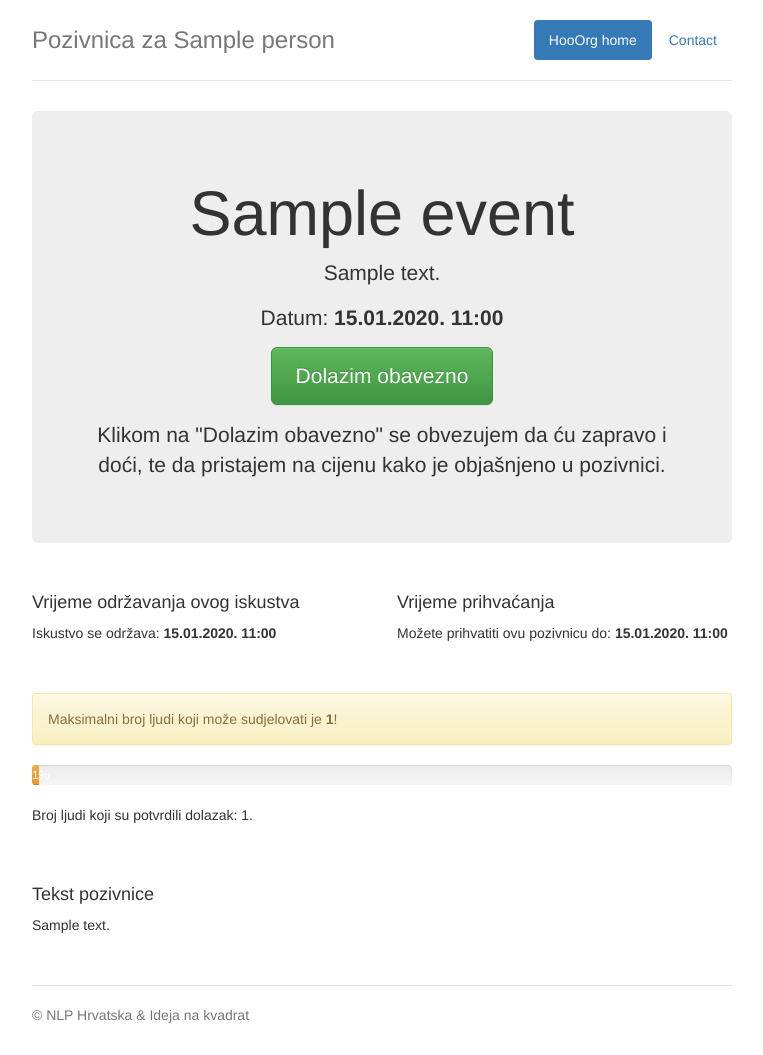
After one commit to ivoras/sova, a Django app: template app/sova/templates/sova/accept.html in a window 1280 px wide. The commit adds this page. Shown: the whole page, without its empty margins (273-1036 px from the left). Run offline with Django 3.2, Linux system fonts and the light colour scheme; tables that the repository leaves empty hold one stand-in row (values such as "Sample post"); the template is opened without the code that fills it: values that come from a table or form of the project are taken from there, most other values are stand-ins (such as "Sample title", 1, 10 or a date in 2020); some libraries are stand-ins or nearby versions.

Commit message:
Shows the accept page

```diff
--- a/app/sova/admin.py
+++ b/app/sova/admin.py
@@ -17,13 +17,13 @@ class ParticipationInline(admin.StackedInline):
     model = Participation
 
 class EventAdmin(admin.ModelAdmin):
-    list_display = ('name', 'date')
+    list_display = ('name', 'mail_prefix', 'date')
     search_fields = ('name',)
     inlines = ( EmailScheduleInline, ParticipationInline )
 
 class EmailScheduleAdmin(admin.ModelAdmin):
-    list_display = ('date', 'event', 'name', 'subject', 'group', 'target', 'sent')
-    list_filter = ('date', 'sent', 'group', 'target')
+    list_display = ('date', 'event', 'name', 'subject', 'type', 'group', 'target', 'sent')
+    list_filter = ('date', 'sent', 'group', 'type', 'target')
     search_fields = ('name', 'group__name', 'event__name', 'target')
 
 class ParticipationAdmin(admin.ModelAdmin):
--- a/app/sova/models.py
+++ b/app/sova/models.py
@@ -33,6 +33,7 @@ class Group(models.Model):
 
 class Event(models.Model):
     name = models.CharField(max_length=100)
+    hype_text = models.TextField()
     mail_prefix = models.CharField(max_length=100, blank=True, null=True)
     header = HTMLField(default="Hi,")
     footer = HTMLField(default="----")
@@ -40,6 +41,7 @@ class Event(models.Model):
     deadline_for_joining = models.DateTimeField(null=True, blank=True)
     schedules = models.ManyToManyField(Group, through='EmailSchedule')
     participations = models.ManyToManyField(Person, through='Participation')
+    max_people = models.IntegerField(blank=True, null=True)
 
     def __str__(self):
         return u"%s %s" % (self.name, timezone.localtime(self.date).strftime('%d.%m.%Y. %H:%M'))
@@ -61,9 +63,17 @@ class EmailSchedule(models.Model):
         (SEND_PARTICIPATED, "Onima koji su sudjelovali"),
     )
 
+    TYPE_MESSAGE = 1
+    TYPE_INVITATION = 2
+    TYPE_CHOICES = (
+        (TYPE_MESSAGE, "Obavijest"),
+        (TYPE_INVITATION, "Pozivnica"),
+    )
+
     name = models.CharField(max_length=100)
     group = models.ForeignKey(Group)
     target = models.IntegerField(choices=SEND_CHOICES, default=SEND_EVERYONE)
+    type = models.IntegerField(choices=TYPE_CHOICES, default=TYPE_MESSAGE)
     event = models.ForeignKey(Event)
     date = models.DateTimeField()
     subject = models.CharField(max_length=200)
--- a/app/sova/static/sova/style.css
+++ b/app/sova/static/sova/style.css
@@ -7,3 +7,83 @@
 label + input[type='checkbox'] {
     margin-left: 20px;
 }
+
+/* Space out content a bit */
+body {
+  padding-top: 20px;
+  padding-bottom: 20px;
+}
+
+/* Everything but the jumbotron gets side spacing for mobile first views */
+.header,
+.marketing,
+.footer {
+  padding-right: 15px;
+  padding-left: 15px;
+}
+
+/* Custom page header */
+.header {
+  padding-bottom: 20px;
+  border-bottom: 1px solid #e5e5e5;
+}
+/* Make the masthead heading the same height as the navigation */
+.header h3 {
+  margin-top: 0;
+  margin-bottom: 0;
+  line-height: 40px;
+}
+
+/* Custom page footer */
+.footer {
+  padding-top: 19px;
+  color: #777;
+  border-top: 1px solid #e5e5e5;
+}
+
+/* Customize container */
+@media (min-width: 768px) {
+  .container {
+    max-width: 730px;
+  }
+}
+.container-narrow > hr {
+  margin: 30px 0;
+}
+
+/* Main marketing message and sign up button */
+.jumbotron {
+  text-align: center;
+  border-bottom: 1px solid #e5e5e5;
+}
+.jumbotron .btn {
+  padding: 14px 24px;
+  font-size: 21px;
+}
+
+/* Supporting marketing content */
+.marketing {
+  margin: 40px 0;
+}
+.marketing p + h4 {
+  margin-top: 28px;
+}
+
+/* Responsive: Portrait tablets and up */
+@media screen and (min-width: 768px) {
+  /* Remove the padding we set earlier */
+  .header,
+  .marketing,
+  .footer {
+    padding-right: 0;
+    padding-left: 0;
+  }
+  /* Space out the masthead */
+  .header {
+    margin-bottom: 30px;
+  }
+  /* Remove the bottom border on the jumbotron for visual effect */
+  .jumbotron {
+    border-bottom: 0;
+  }
+}
--- /dev/null
+++ b/app/sova/templates/sova/accept.html
@@ -0,0 +1,68 @@
+{% extends 'sova/base.html' %}
+{% block 'title' %}
+{{schedule.event.name}} - Pozivnica
+{% endblock %}
+{% block 'body' %}
+
+<div class="container">
+    <div class="header clearfix">
+    <nav>
+        <ul class="nav nav-pills pull-right">
+        <li role="presentation" class="active"><a href="/">HooOrg home</a></li>
+        <li role="presentation"><a href="/contact">Contact</a></li>
+        </ul>
+    </nav>
+    <h3 class="text-muted">Pozivnica za {{ person.name }}</h3>
+    </div>
+
+    <div class="jumbotron">
+    <h1>{{ schedule.event.name }}</h1>
+    <p class="lead">{{ schedule.event.hype_text }}</p>
+    <p class="lead" style="text-align: center">Datum: <b style="white-space: nowrap">{{ schedule.event.date }}</b></p>
+    <p style="text-align: center"><a class="btn btn-lg btn-success" href="{{server}}{% url 'join' schedule.id person.id %}" role="button">Dolazim obavezno</a></p>
+    <p>Klikom na "Dolazim obavezno" se obvezujem da ću zapravo i doći, te da pristajem na cijenu kako je
+        objašnjeno u pozivnici.</p>
+    </div>
+
+    <div class="row marketing">
+    <div class="col-lg-6">
+        <h4>Vrijeme održavanja ovog iskustva</h4>
+        <p>Iskustvo se održava: <b style="white-space: nowrap">{{ schedule.event.date }}</b></p>
+    </div>
+
+    <div class="col-lg-6">
+        {% if schedule.event.deadline_for_joining %}
+        <h4>Vrijeme prihvaćanja</h4>
+        <p>Možete prihvatiti ovu pozivnicu do: <b style="white-space: nowrap">{{ schedule.event.deadline_for_joining }}</b></p>
+        {% endif %}
+    </div>
+    </div>
+
+    {% if schedule.event.max_people %}
+    <div class="row marketing">
+    <div class="col-lg-12">
+        <div class="alert alert-warning" role="alert">Maksimalni broj ljudi koji može sudjelovati je <b>{{ schedule.event.max_people }}</b>!</div>
+        <div class="progress">
+        <div class="progress-bar progress-bar-warning" role="progressbar" aria-valuenow="{{ people_count }}" aria-valuemin="0" aria-valuemax="{{ schedule.event.max_people }}" style="width: {{people_percent}}%;" style="min-width: 2em">{{ people_percent }}%</div>
+        </div>
+        <p>Broj ljudi koji su potvrdili dolazak: {{ people_count }}.</p>
+    </div>
+    </div>
+
+    {% endif %}
+
+    <div class="row marketing">
+    <div class="col-lg-12">
+        <h4>Tekst pozivnice</h4>
+        <p>{{ schedule.message|safe }}</p>
+    </div>
+    </div>
+
+    <footer class="footer">
+    <p>&copy; NLP Hrvatska &amp; Ideja na kvadrat</p>
+    </footer>
+
+</div> <!-- /container -->
+
+
+{% endblock %}
--- a/app/sova/urls.py
+++ b/app/sova/urls.py
@@ -23,7 +23,8 @@ urlpatterns = [
     url(r'^sendprofiletoken/$', views.send_profile_token, name='sendprofiletoken'),
     url(r'^getprofiletoken/(?P<person>[0-9]+)$', views.get_profile_token, name='getprofiletoken'),
     url(r'^getprofiletoken/$', views.get_profile_token, name='getprofiletoken'),
-    url(r'^accept/(?P<event>[0-9]+)/(?P<person>[0-9]+)$', views.accept, name='accept'),
+    url(r'^accept/(?P<schedule>[0-9]+)/(?P<person>[0-9]+)$', views.accept, name='accept'),
+    url(r'^confirm/(?P<schedule>[0-9]+)/(?P<person>[0-9]+)$', views.accept, name='accept'),
     url(r'^vote/(?P<event>[0-9]+)/(?P<person>[0-9]+)$', views.vote, name='vote'),
     url(r'^join/(?P<event>[0-9]+)/(?P<person>[0-9]+)$', views.join, name='join'),
     url(r'^$', views.index, name='index'),
```
Also changed, not shown: app/project/settings.py (+5 -3 lines), app/sova/management/commands/sendmail.py (+7 -4 lines), app/sova/templates/sova/confirmationemail.html (+18 -8 lines), app/sova/templates/sova/noroom.html (added, +11 -0 lines), app/sova/views.py (+21 -5 lines), app/sova/migrations/0019_auto_20170510_2248.py (added), app/sova/migrations/0020_event_short_title.py (added), app/sova/migrations/0021_auto_20170510_2356.py (added), app/sova/migrations/0022_event_max_people.py (added).
